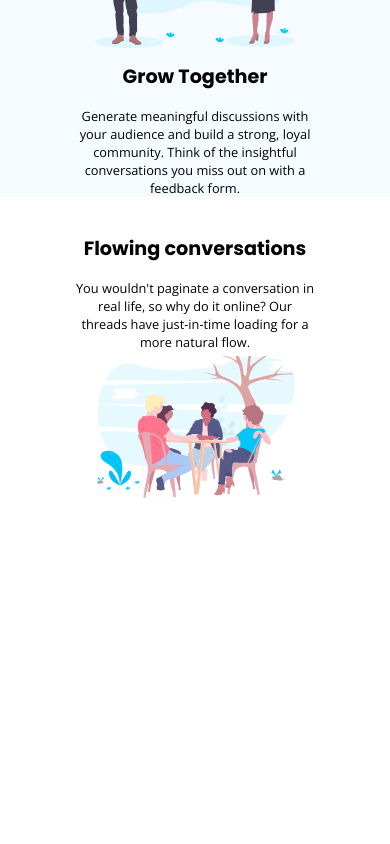
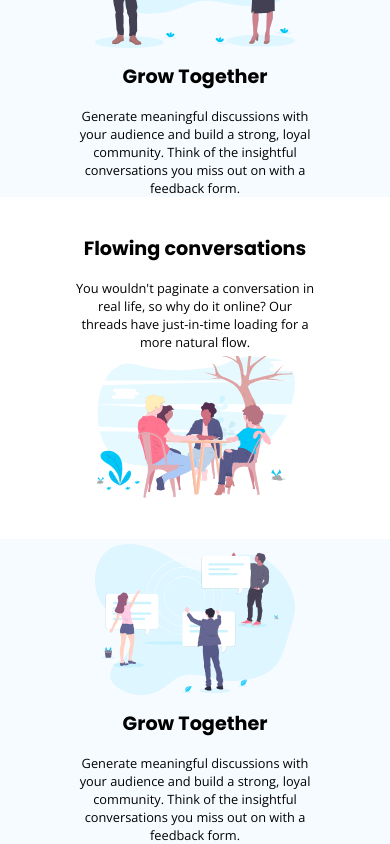
Before and after one commit to Wiriyamu/vue-huddle, a Vue app: page / in a window 390 px wide. Shown: the part 909-1753 px from the top of the page. Before the commit the page ends 1416 px from the top, so only its background shows below. Built offline with nearby package versions, Linux system fonts and the light colour scheme.

Commit message:
feat: add users

```diff
--- a/src/App.vue
+++ b/src/App.vue
@@ -4,6 +4,7 @@
     <Statistics />
     <Grow />
     <Flowing />
+    <Users />
   </div>
 </template>
 
@@ -12,9 +13,10 @@ import Header from '@/components/Header'
 import Statistics from '@/components/Statistics'
 import Grow from '@/components/Grow'
 import Flowing from '@/components/Flowing'
+import Users from '@/components/Users'
 export default {
   name: 'App',
-  components: { Header, Statistics, Grow, Flowing }
+  components: { Header, Statistics, Grow, Flowing, Users }
 }
 </script>
 
--- /dev/null
+++ b/src/components/Users.vue
@@ -0,0 +1,76 @@
+<template>
+  <section class="users">
+    <div class="users__container">
+      <div class="users__texts">
+        <h1 class="users__title">Grow Together</h1>
+        <p class="users__paragraphy">
+          Generate meaningful discussions with your audience and build a strong,
+          loyal community. Think of the insightful conversations you miss out on
+          with a feedback form.
+        </p>
+      </div>
+      <figure class="users__img">
+        <img src="../assets/illustration-your-users.svg" alt="your users" />
+      </figure>
+    </div>
+  </section>
+</template>
+
+<script>
+export default {}
+</script>
+
+<style lang="scss">
+.users {
+  width: 100%;
+  margin-top: 4rem;
+  background-color: #f6fbff;
+
+  &__container {
+    display: flex;
+    justify-content: space-between;
+    align-items: center;
+    max-width: 1280px;
+    width: 100%;
+    margin: 0 auto;
+    padding: 0 2%;
+
+    @media screen and (max-width: 998px) {
+      flex-direction: column-reverse;
+    }
+  }
+
+  &__texts {
+    @media screen and (max-width: 998px) {
+      display: flex;
+      flex-direction: column;
+      justify-content: center;
+      align-items: center;
+      margin-top: 0.625rem;
+    }
+  }
+
+  &__title {
+    font-family: 'Poppins', sans-serif;
+  }
+
+  &__paragraphy {
+    max-width: 50rem;
+    margin-top: 2rem;
+
+    @media screen and (max-width: 998px) {
+      text-align: center;
+      max-width: 30rem;
+    }
+  }
+
+  &__img img {
+    width: 50rem;
+    margin: 0.625rem 0;
+
+    @media screen and (max-width: 998px) {
+      width: 25rem;
+    }
+  }
+}
+</style>
```
